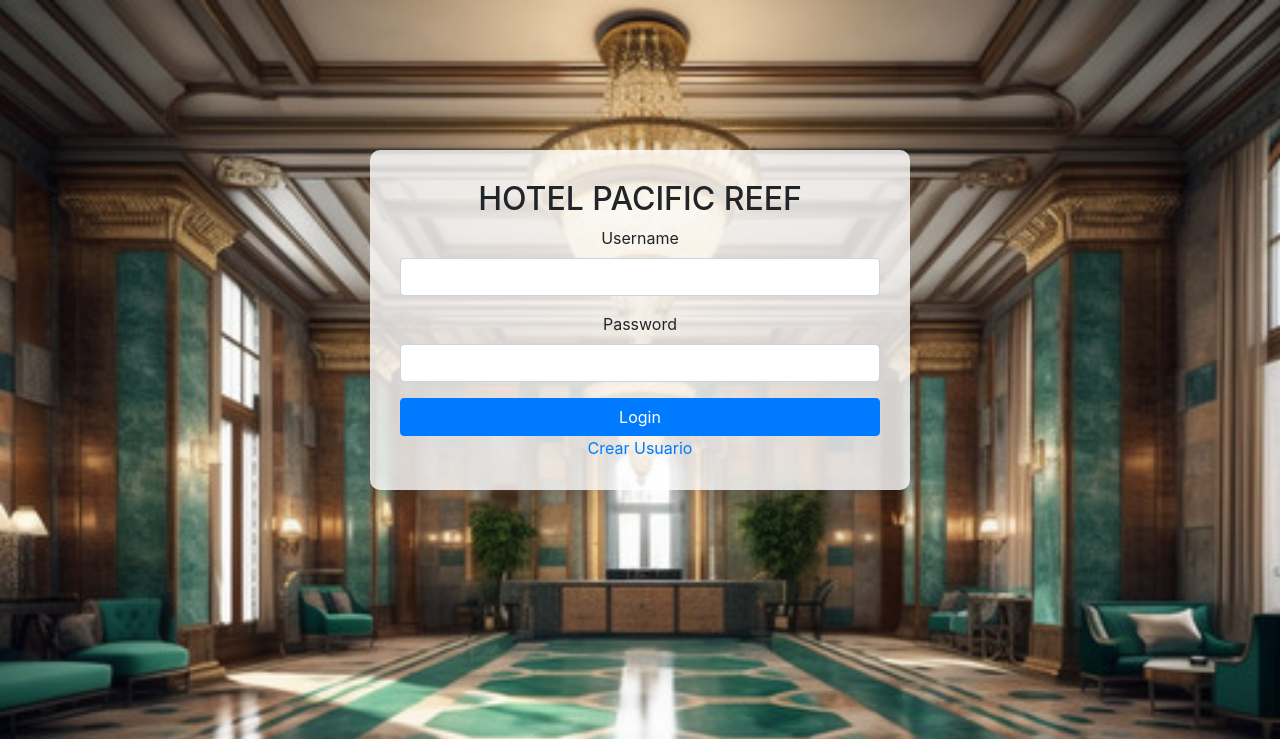
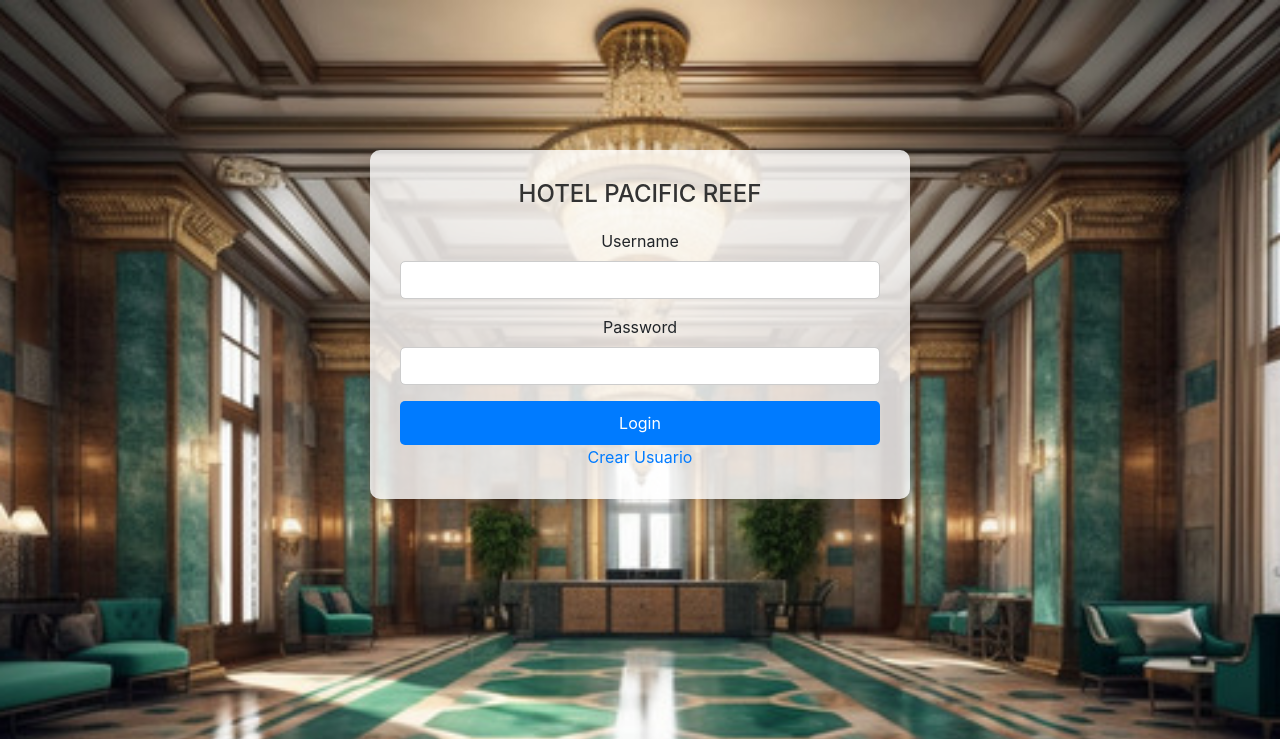
Before and after one commit to Ingenieria-Software-G6/Ing-Software-001A, a Django app: page / in a window 1280 px wide. Shown: the top 739 px of the page. Run offline with Django 5.2, Linux system fonts and the light colour scheme; some libraries are stand-ins or nearby versions.

Commit message:
mas cambios

```diff
--- a/Hotel/ProyectoApp/static/ProyectoApp/css/styles.css
+++ b/Hotel/ProyectoApp/static/ProyectoApp/css/styles.css
@@ -1,3 +1,4 @@
+/* Estilo general del fondo */
 body {
     background-image: url("../img/hotel-bg.jpg");
     background-size: cover;
@@ -5,12 +6,71 @@ body {
     height: 100vh;
 }
 
-.login-container {
+/* Contenedor del formulario de login y registro */
+.container {
     margin-top: 150px;
 }
 
-.login-form {
-    background: rgba(255, 255, 255, 0.8);
+/* Estilos compartidos entre login y registro */
+.login-form, .register-form {
+    background: rgba(255, 255, 255, 0.8); /* Fondo blanco semi-transparente */
     padding: 30px;
     border-radius: 10px;
+    box-shadow: 0 0 15px rgba(0, 0, 0, 0.1); /* Sombra ligera */
 }
+
+/* Estilo para los títulos en login y registro */
+.login-form h2, .register-form h2 {
+    margin-bottom: 20px;
+    font-size: 24px;
+    color: #333;
+}
+
+/* Estilo para los campos del formulario */
+.login-form input[type="text"],
+.login-form input[type="password"],
+.register-form input[type="text"],
+.register-form input[type="email"],
+.register-form input[type="password"],
+.register-form input[type="number"] {
+    width: 100%;
+    padding: 10px;
+    margin-bottom: 15px;
+    border: 1px solid #ccc;
+    border-radius: 5px;
+    box-sizing: border-box;
+}
+
+/* Botones para el login y registro */
+.login-form button, .register-form button {
+    width: 100%;
+    padding: 10px;
+    background-color: #007bff; /* Azul predeterminado */
+    color: #fff;
+    border: none;
+    border-radius: 5px;
+    cursor: pointer;
+    font-size: 16px;
+}
+
+/* Efecto hover en el botón */
+.login-form button:hover, .register-form button:hover {
+    background-color: #0056b3; /* Azul más oscuro en hover */
+}
+
+/* Mensajes de error o éxito */
+.alert {
+    margin-top: 10px;
+    margin-bottom: 20px;
+}
+
+/* Media query para móviles */
+@media (max-width: 768px) {
+    .login-form, .register-form {
+        padding: 20px;
+    }
+
+    .login-form h2, .register-form h2 {
+        font-size: 20px;
+    }
+}
--- a/Hotel/ProyectoApp/templates/ProyectoApp/register.html
+++ b/Hotel/ProyectoApp/templates/ProyectoApp/register.html
@@ -5,7 +5,9 @@
     <meta charset="UTF-8">
     <meta name="viewport" content="width=device-width, initial-scale=1.0">
     <title>Registro - Hotel</title>
+    <!-- Bootstrap CSS -->
     <link href="https://stackpath.bootstrapcdn.com/bootstrap/4.5.2/css/bootstrap.min.css" rel="stylesheet">
+    <!-- Archivo de estilos personalizado -->
     <link href="{% static 'ProyectoApp/css/styles.css' %}" rel="stylesheet">
 </head>
 <body>
@@ -27,7 +29,7 @@
                     <!-- Formulario de registro -->
                     <form method="post">
                         {% csrf_token %}
-                        {{ form.as_p }}  <!-- Renderiza el formulario -->
+                        {{ form.as_p }} <!-- Renderiza los campos del formulario -->
                         <button type="submit" class="btn btn-primary btn-block">Registrar</button>
                     </form>
                 </div>
```
